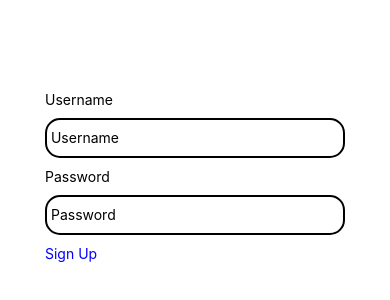
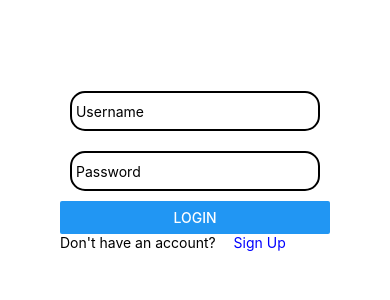
Before and after one commit to AndrewO777/ChatApp, a React Native app: screen / in a window 390 px wide. Shown: the part 246-546 px from the top of the page. Built offline with nearby package versions, Linux system fonts and the light colour scheme.

Commit message:
login update

```diff
--- a/components/login.js
+++ b/components/login.js
@@ -1,5 +1,6 @@
 import React from 'react';
-import { View, Text, TextInput, TouchableOpacity, StyleSheet } from 'react-native';
+import { View, Text, TextInput, TouchableOpacity, StyleSheet,
+        Button } from 'react-native';
 
 
 export default function Login() {
@@ -7,15 +8,19 @@ export default function Login() {
 
     return (
 
+    <TouchableOpacity>
         <View style={styles.container}>
-            <Text style={styles.text}>Username </Text>
                 <TextInput style={styles.input} placeholder=" Username" />
-            <Text style={styles.text}>Password </Text>
                 <TextInput style={styles.input} placeholder=" Password" />
-            <TouchableOpacity style={styles.button}>
-                <Text style={styles.signUp}>Sign Up</Text>
-            </TouchableOpacity>
+                            <Button style={styles.button} title="Login" />
         </View>
+        <View style={styles.signUpContainer}>
+            <Text>Don't have an account?
+                <Text style={styles.signUp}>  Sign Up</Text>
+            </Text>
+
+        </View>
+    </TouchableOpacity>
 )}
 
 
@@ -29,15 +34,26 @@ container: {
 },
 input: {
     height: 40,
-    width: 300,
+    width: 250,
     borderColor: '#000',
     borderWidth: 2,
     borderRadius: 15,
     margin: 10,
 },
+signUpContainer: {
+    marginBottom: 20,
+},
 signUp: {
     color: '#0000FF',
     marginLeft: 10,
+},
+button: {
+    backgroundColor: '#fff',
+    borderColor: '#0000FF',
+    borderWidth: 2,
+    width: 200,
+    height: 40,
+    borderRadius: 15,
 },
 text: {
     marginLeft: 10,
```
